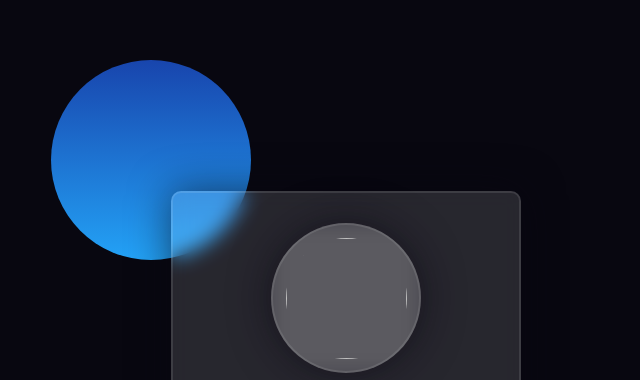
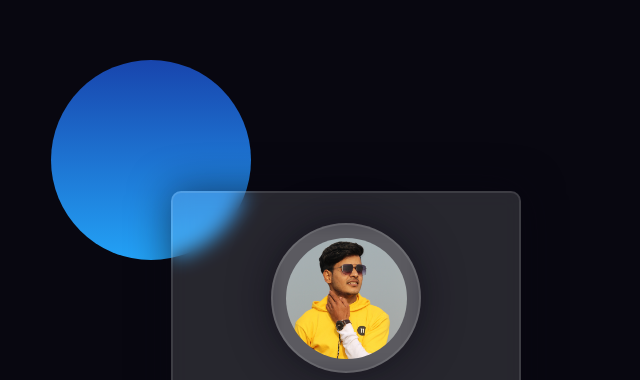
Before and after one commit to R-itik-verma/profile_card, a plain HTML site: page index.html in a window 1280 px wide. Shown: the top 380 px of the page, without its empty margins (294-934 px from the left). Drawn offline with Linux system fonts and the light colour scheme; the site is published under a folder, as on GitHub Pages, so addresses that start at the root find nothing.

Commit message:
Update index.html

```diff
--- a/index.html
+++ b/index.html
@@ -4,7 +4,7 @@
   <meta charset="UTF-8">
   <meta name="viewport" content="width=device-width, initial-scale=1.0">
   <meta http-equiv="X-UA-Compatible" content="ie=edge">
-  <title>Document</title>
+  <title>Profile Card</title>
   <link rel="stylesheet" href="https://cdnjs.cloudflare.com/ajax/libs/font-awesome/6.0.0-beta3/css/all.min.css">
   <style media="screen">
 
@@ -200,7 +200,7 @@ margin-left: 10px;
    <div class="wrapper">
      <div class="img-area">
        <div class="inner-area">
-         <img src="/avtar.jpg" alt="">
+         <img src="avtar.jpg" alt="">
        </div>
      </div>
 
```
